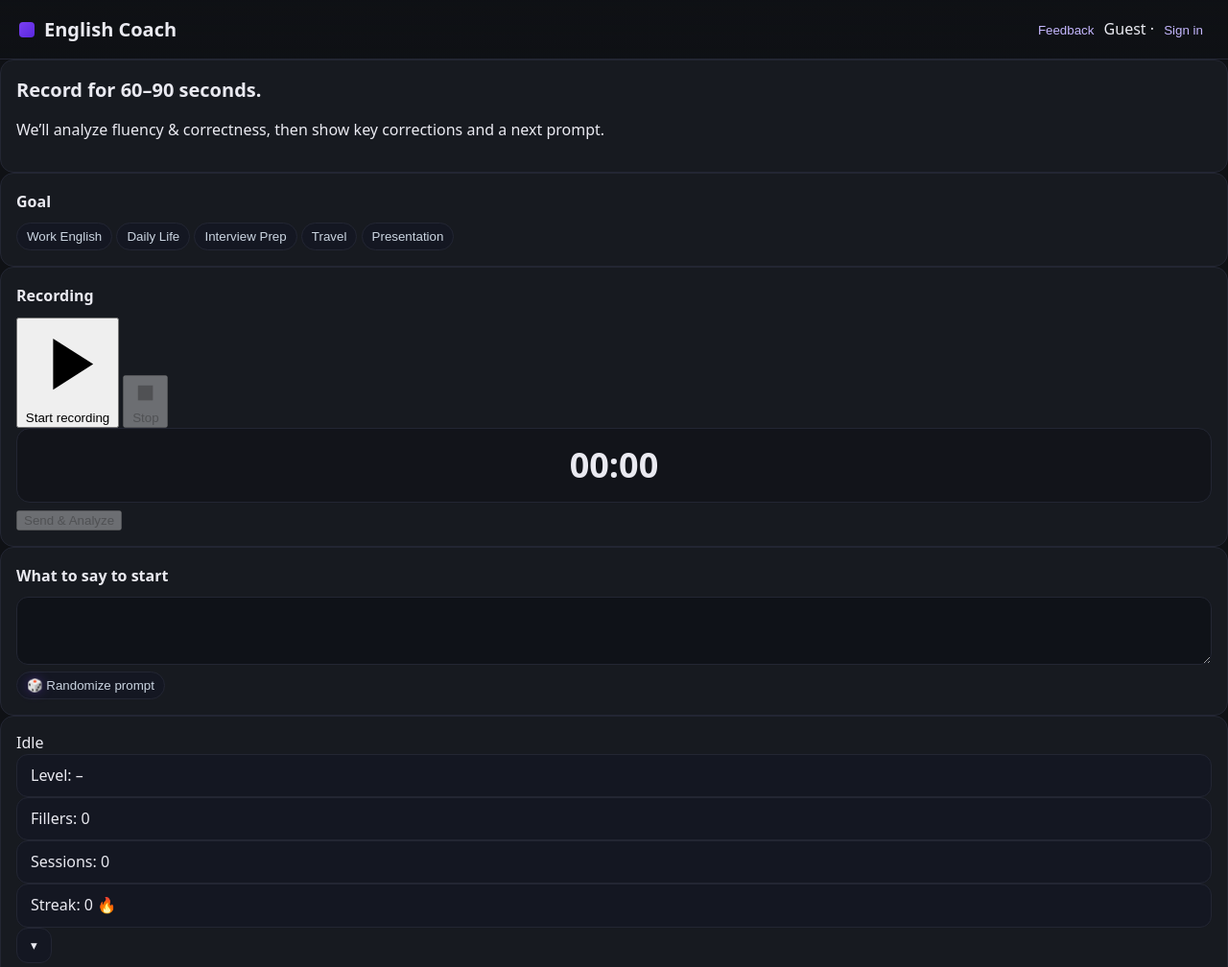
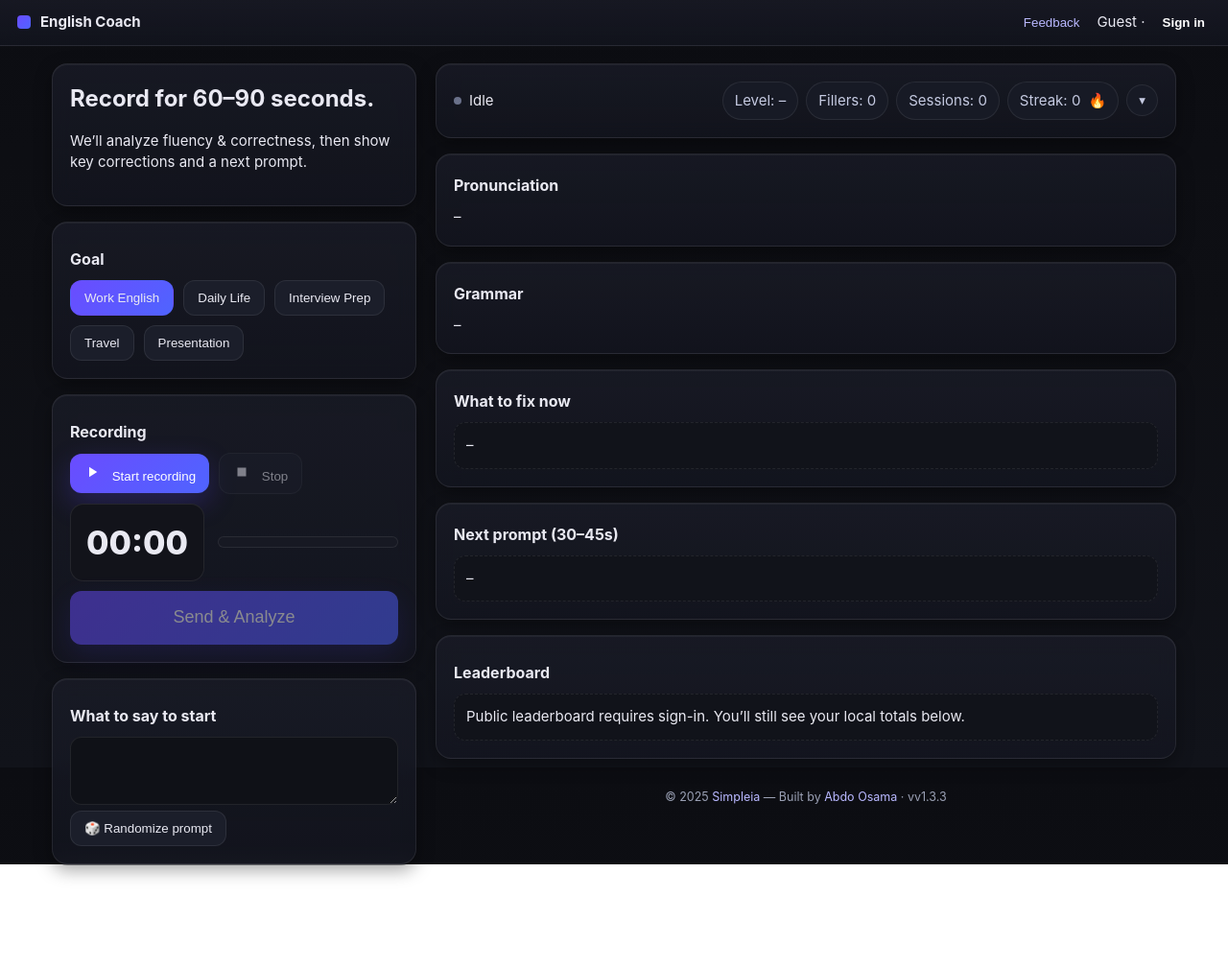
Before and after one commit to aopoint/english-coach-endpoint, a website: page index.html in a window 1280 px wide. Shown: the top 1008 px of the page at 96% size. After the commit the page ends 901 px from the top, so only its background shows below. Drawn offline with Linux system fonts and the light colour scheme.

Commit message:
Update app.css

```diff
--- a/app.css
+++ b/app.css
@@ -1,69 +1,105 @@
 :root{
-  --bg:#0f1115;--panel:#171a20;--border:#232633;--text:#eaeaf1;--muted:#94a3b8;
-  --brand:#7a3ff2;--brand2:#5a28de;--ok:#16a34a;--warn:#f59e0b;--bad:#ef4444;
+  --bg:#0e0f14;--card:#141621;--glass:rgba(255,255,255,.04);
+  --text:#e9e9f2;--muted:#9aa0b4;--brand:#6a4cff;--brand2:#4f64ff;
+  --ok:#33d69f;--warn:#ffc35a;--err:#ff7a7a;--chip:#1b1e2a;
+  --border:rgba(255,255,255,.08);--white:#fff;
 }
-*{box-sizing:border-box} html,body{margin:0;background:var(--bg);color:var(--text);font:16px/1.45 system-ui,Segoe UI,Inter,Arial}
-a{color:#bba7ff;text-decoration:none} a:hover{text-decoration:underline}
-.topbar{display:flex;justify-content:space-between;align-items:center;padding:16px 20px;border-bottom:1px solid var(--border);position:sticky;top:0;background:linear-gradient(180deg,rgba(15,17,21,.95),rgba(15,17,21,.8))}
-.brand{display:flex;gap:10px;align-items:center;font-weight:700;font-size:20px}
-.logo{width:16px;height:16px;background:linear-gradient(135deg,var(--brand),var(--brand2));border-radius:4px;display:inline-block}
-.topnav{display:flex;gap:.8rem;align-items:center}.link{background:none;border:none;color:#c6b8ff;cursor:pointer}
+*{box-sizing:border-box}
+html,body{height:100%}
+body{
+  margin:0;background:linear-gradient(180deg,#0c0d12,#0e0f14 40%,#11131a 100%);
+  color:var(--text);font:15px/1.5 ui-sans-serif,-apple-system,BlinkMacSystemFont,"Segoe UI",Inter,Roboto,Helvetica,Arial;
+}
+a{color:#b9b8ff;text-decoration:none}
+a:hover{text-decoration:underline}
 
-.shell{display:grid;grid-template-columns:340px 1fr;gap:18px;max-width:1200px;margin:18px auto;padding:0 16px}
-.card{background:var(--panel);border:1px solid var(--border);border-radius:14px;padding:16px}
-.card h2{margin:0 0 8px;font-size:20px}
-.card h3{margin:2px 0 10px;font-size:16px}
-.results h4{margin:18px 0 10px;font-size:14px;color:var(--muted);letter-spacing:.03em;text-transform:uppercase}
-.listbox,.note,.board{background:#12141a;border:1px solid var(--border);border-radius:12px;padding:14px}
-.listbox.empty,.note:empty{color:var(--muted)}
-.listbox .li{padding:10px 8px;border-bottom:1px dashed #2a2e3b}
-.listbox .li:last-child{border-bottom:none}
-.li .try{color:#a0ffcc}
-.hdrrow{display:flex;justify-content:space-between;align-items:center;margin-bottom:6px}
-.badges{display:flex;gap:8px;flex-wrap:wrap}
-.badge{font-size:13px;background:#141722;border:1px solid var(--border);padding:6px 10px;border-radius:999px}
-.pillrow{display:flex;gap:8px;flex-wrap:wrap}
-.pill{border:1px solid var(--border);background:#141722;color:var(--text);padding:10px 14px;border-radius:12px;cursor:pointer}
-.pill.active,.pill:hover{background:linear-gradient(135deg,var(--brand),var(--brand2));border-color:transparent}
-.cta{background:linear-gradient(135deg,var(--brand),var(--brand2));color:#fff;border:none;border-radius:12px;padding:12px 16px;cursor:pointer;font-weight:600}
-.ghost{background:#171a20;border:1px solid var(--border);color:#cbd5e1;border-radius:12px;padding:12px 16px;cursor:pointer}
-.wide{width:100%}
-.row{display:flex;align-items:center}.gap{gap:10px}.between{justify-content:space-between}.end{justify-content:flex-end}
-.recwrap{display:grid;grid-template-columns:120px 1fr;gap:16px;align-items:center;margin:12px 0}
-.timer{font-weight:800;font-size:36px;background:#12141a;border:1px solid var(--border);border-radius:14px;padding:12px;text-align:center}
-.meterwrap{background:#0e1118;border:1px solid var(--border);border-radius:999px;height:10px;display:flex;align-items:center;padding:2px}
-.meter{height:6px;width:0;border-radius:999px;transition:width .3s ease, background .3s ease}
-.chip{padding:6px 10px;border:1px solid var(--border);border-radius:999px;background:#141722;color:#cbd5e1}
-.chip.subtle{opacity:.8}.chip.mini{padding:4px 8px;font-size:12px}
-.promptbox{background:#12141a;border:1px solid var(--border);border-radius:12px;padding:14px}
-.minirow{display:flex;gap:16px;justify-content:space-between;margin-top:10px}
-.mini{color:var(--muted);font-size:13px}
+.topbar{
+  position:sticky;top:0;z-index:10;
+  display:flex;align-items:center;justify-content:space-between;
+  gap:16px;padding:12px 18px;border-bottom:1px solid var(--border);
+  backdrop-filter:saturate(140%) blur(8px);background:linear-gradient(180deg,rgba(26,28,39,.8),rgba(20,22,33,.6));
+}
+.topbar .brand{display:flex;align-items:center;gap:10px;font-weight:700}
+.logo{width:14px;height:14px;border-radius:4px;background:linear-gradient(135deg,var(--brand),var(--brand2));display:inline-block}
+.top-actions{display:flex;align-items:center;gap:12px}
+.link{background:transparent;border:0;color:#b9b8ff;cursor:pointer}
+.link.primary{color:var(--white);font-weight:600}
 
-.footer{display:flex;justify-content:space-between;max-width:1200px;margin:24px auto;padding:16px;border-top:1px solid var(--border);color:var(--muted)}
-.dialog::backdrop{background:rgba(0,0,0,.75)}
-.modal{border:none;padding:0;background:none}
-.modalcard{background:#141722;border:1px solid var(--border);border-radius:16px;min-width:min(760px,92vw);padding:18px}
-.modalhdr{font-weight:700;margin-bottom:12px}
-.row2{display:grid;grid-template-columns:1fr 1fr;gap:10px;margin-bottom:10px}
-input,textarea{background:#0f1218;border:1px solid var(--border);border-radius:12px;padding:12px;color:#fff;width:100%}
-input:focus,textarea:focus{outline:1px solid #7b61ff;border-color:#7b61ff}
+.wrap{display:grid;grid-template-columns:380px 1fr;gap:20px;max-width:1200px;margin:18px auto;padding:0 14px}
+.col{display:flex;flex-direction:column;gap:16px}
+.col-left .card{padding-bottom:18px}
+.card{
+  background:var(--card);border:1px solid var(--border);border-radius:16px;
+  box-shadow:inset 0 1px 0 rgba(255,255,255,.05),0 6px 18px rgba(0,0,0,.35);
+  padding:18px;
+}
+.glass{background:linear-gradient(180deg,rgba(27,29,41,.72),rgba(20,22,33,.68));backdrop-filter:blur(10px)}
+h2{margin:0 0 6px 0;font-size:24px}
+h3{margin:8px 0 10px 0;font-size:16px}
+.card.tight h3{margin-top:2px}
 
-/* Star rating */
-.stars{display:flex;gap:8px;margin:10px 0 12px}
-.stars input{display:none}
-.stars label{font-size:28px;cursor:pointer;filter:grayscale(.6);color:#c7b8ff;transition:transform .1s ease, filter .2s}
-.stars label:hover,.stars label:hover~label{filter:grayscale(0)}
-.stars input:checked~label{filter:grayscale(1)}
-.stars input#r1:checked~label[for="r1"],
-.stars input#r2:checked~label[for="r1"],
-.stars input#r2:checked~label[for="r2"],
-.stars input#r3:checked~label[for="r1"],
-.stars input#r3:checked~label[for="r2"],
-.stars input#r3:checked~label[for="r3"],
-.stars input#r4:checked~label[for="r1"],
-.stars input#r4:checked~label[for="r2"],
-.stars input#r4:checked~label[for="r3"],
-.stars input#r4:checked~label[for="r4"],
-.stars input#r5:checked~label{color:#ffd166;filter:grayscale(0)}
-.tiny{font-size:13px;padding:8px 10px;border-radius:10px}
-.dice{filter:drop-shadow(0 0 6px rgba(122,63,242,.35))}
+.chip-row{display:flex;flex-wrap:wrap;gap:10px}
+.chip{
+  background:var(--chip);border:1px solid var(--border);color:var(--text);
+  padding:10px 14px;border-radius:12px;cursor:pointer
+}
+.chip-on{background:linear-gradient(135deg,var(--brand),var(--brand2));border-color:transparent}
+
+.btn{padding:10px 14px;border-radius:12px;border:1px solid var(--border);background:#1b1e2a;color:var(--text);cursor:pointer}
+.btn[disabled]{opacity:.5;cursor:not-allowed}
+.btn.grad{border:0;background:linear-gradient(135deg,var(--brand),var(--brand2));color:var(--white);box-shadow:0 10px 28px rgba(96,69,255,.25)}
+.btn.outline{background:transparent}
+.btn.xl{width:100%;height:56px;font-size:18px}
+.btn-row{display:flex;align-items:center;gap:10px}
+.btn-row.space{justify-content:space-between}
+.ic{width:18px;height:18px;margin-right:8px}
+
+.timer-row{display:flex;align-items:center;gap:14px;margin:10px 0}
+.timer{
+  min-width:138px;padding:14px 16px;border-radius:14px;border:1px solid var(--border);font-weight:800;
+  font-size:34px;background:#12131a;text-align:center
+}
+.meter{flex:1;height:12px;border-radius:10px;background:#171923;border:1px solid var(--border);overflow:hidden}
+.meter-fill{height:100%;width:0;background:linear-gradient(90deg,#585c7d,#585c7d)}
+.meter-fill.good{background:linear-gradient(90deg,#10cc8a,#35e0ae)}
+.meter-fill.warn{background:linear-gradient(90deg,#ffb250,#ffc562)}
+
+.statbar{display:flex;gap:8px;align-items:center;flex-wrap:wrap}
+.pill{background:#171a25;border:1px solid var(--border);border-radius:999px;padding:8px 12px;color:#c5cae1}
+.live{display:flex;align-items:center;gap:8px;margin-right:auto}
+.dot{width:8px;height:8px;border-radius:50%;background:#6a718a}
+.dot.on{background:#10cc8a}
+.caret{cursor:pointer}
+.flame{margin-left:4px}
+
+.list{display:grid;gap:8px}
+.list .row{padding:10px 12px;border-radius:12px;background:#11131a;border:1px dashed var(--border)}
+.one{padding:12px;border-radius:12px;background:#11131a;border:1px dashed var(--border)}
+
+.prompt{width:100%;border-radius:12px;border:1px solid var(--border);background:#0f1117;color:var(--text);padding:12px}
+
+/* Footer */
+.foot{color:#9aa0b4;text-align:center;margin:12px 0 30px}
+
+/* Spinner */
+.spinner{display:none;width:18px;height:18px;border-radius:999px;border:2px solid rgba(255,255,255,.35);border-top-color:#fff;margin-right:10px;animation:spin .9s linear infinite}
+.btn.loading .spinner{display:inline-block}
+@keyframes spin{to{transform:rotate(360deg)}}
+
+/* Modals */
+.modal{border:1px solid var(--border);border-radius:16px;padding:0;max-width:840px;width:92%;color:var(--text)}
+.modal::backdrop{background:rgba(0,0,0,.55)}
+.modal-body{padding:16px}
+.modal-head{display:flex;justify-content:space-between;align-items:center;margin-bottom:10px}
+.modal-title{margin:0;color:#fff}
+.icon-btn{border:0;background:#181b26;color:#c9cbe2;border-radius:10px;width:36px;height:36px;cursor:pointer}
+.grid2{display:grid;grid-template-columns:1fr 1fr;gap:10px}
+.input{border-radius:12px;border:1px solid var(--border);background:#0f1117;color:var(--text);padding:10px}
+.auth-buttons{display:flex;gap:10px;margin-bottom:8px}
+.stars{display:flex;gap:10px;margin:10px 0}
+.stars button{font-size:28px;line-height:1;background:transparent;border:0;color:#bdb6ff;cursor:pointer}
+.stars button.active{color:#fff}
+.modal-actions{display:flex;justify-content:flex-end;gap:10px;margin-top:12px}
+
+/* Utilities */
+.hidden{display:none}
```
